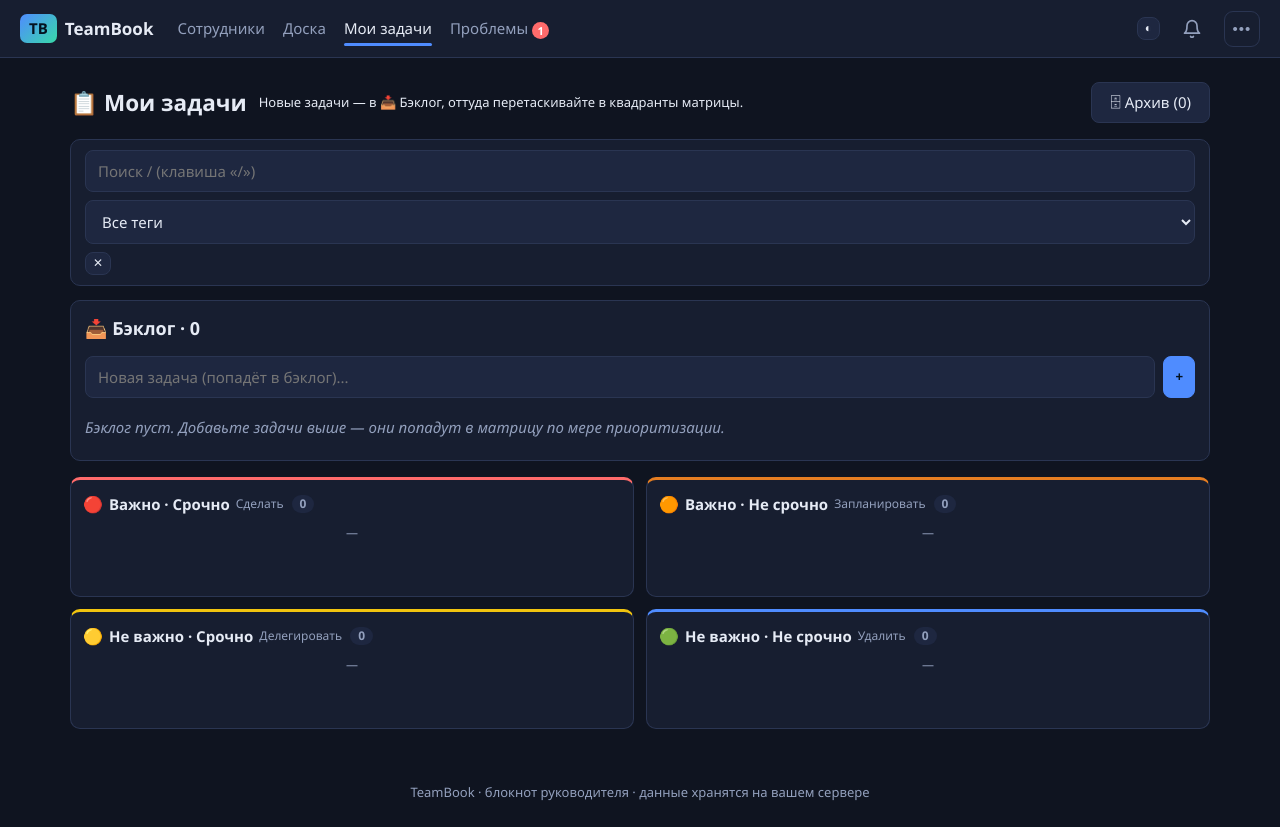
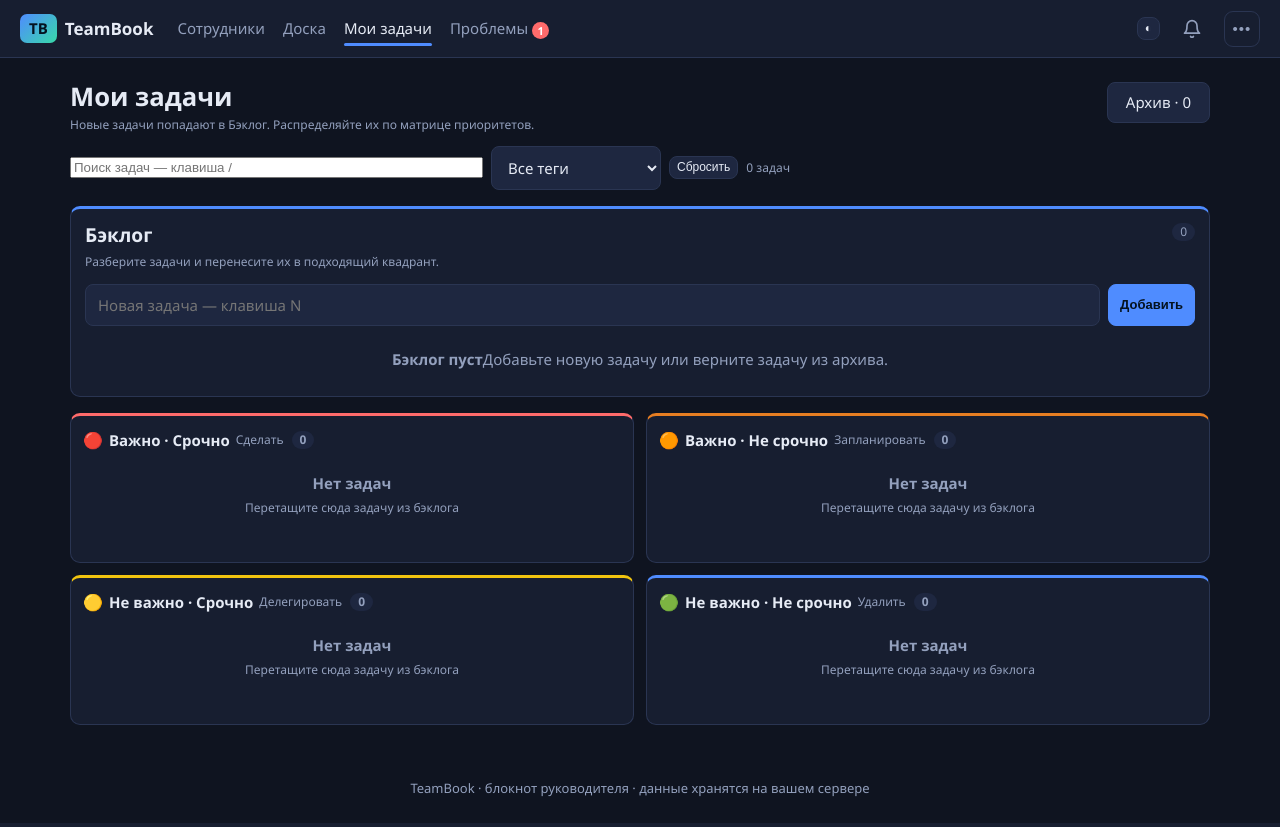
Before and after one commit to shoonia69/teambook, a Flask app: page /todo in a window 1280 px wide. Run offline with Flask 3, Linux system fonts and the light colour scheme; the visitor is signed in with stand-in values (Sample User, id 1); tables that the repository leaves empty hold one stand-in row (values such as "Sample post").

Commit message:
feat: redesign personal task workflow

```diff
--- a/static/style.css
+++ b/static/style.css
@@ -765,6 +765,31 @@ details.accordion > summary .mktoggle { color: var(--muted); font-size: 15px; }
 .todo-filterbar select { max-width: 160px; }
 .todo-filterbar .btn { flex-shrink: 0; }
 .todo-actions { display: flex; gap: 4px; flex-shrink: 0; flex-wrap: wrap; }
+.todo-page-header { margin-bottom: var(--space-3); }
+.todo-page-header .helper-text { margin: 4px 0 0; }
+.todo-filter-bar { max-width: 720px; margin-bottom: var(--space-4); }
+.todo-filter-bar input { flex: 1 1 240px; min-width: 140px; }
+.todo-filter-bar select { max-width: 170px; }
+.filter-result { color: var(--muted); font-size: 12px; white-space: nowrap; }
+.todo-layout { flex-direction: column; }
+.todo-backlog { flex: 1 1 auto; width: 100%; border-top: 3px solid var(--accent); }
+.todo-section-head { display: flex; align-items: flex-start; gap: var(--space-3); margin-bottom: var(--space-3); }
+.todo-section-head > div { flex: 1; }
+.todo-section-head .section-title { margin-bottom: 2px; }
+.todo-add-row input { flex: 1; min-width: 140px; }
+.todo-item { position: relative; }
+.todo-item[hidden] { display: none; }
+.todo-primary-action { margin: 0; }
+.todo-menu { flex: 0 0 auto; }
+.todo-menu > summary { list-style: none; }
+.todo-menu > summary::-webkit-details-marker { display: none; }
+.todo-menu[open] > .action-menu-panel { display: block; }
+.todo-menu .action-menu-panel { right: 0; left: auto; }
+.todo-menu form { margin: 0; }
+.todo-empty { min-height: 90px; padding: var(--space-3); }
+.todo-empty strong, .todo-empty span { display: block; }
+.todo-empty span { margin-top: 4px; color: var(--muted); font-size: 12px; }
+.todo-item:focus-visible { outline: var(--focus-ring); outline-offset: 2px; }
 
 /* --- матрица Эйзенхауэра в личном todo (2×2, важно × срочно) --- */
 .eisen-row {
--- a/templates/todo.html
+++ b/templates/todo.html
@@ -2,117 +2,114 @@
 {% block title %}Мои задачи · TeamBook{% endblock %}
 {% block content %}
 
-<div class="page-head">
-  <h2>📋 Мои задачи</h2>
-  <span class="sub" style="font-size:13px">
-    Новые задачи — в 📥 Бэклог, оттуда перетаскивайте в квадранты матрицы.
-  </span>
-  <div class="spacer"></div>
-  <a class="btn" href="{{ url_for('todo_archive') }}">🗄 Архив ({{ archive|length }})</a>
+<header class="page-header todo-page-header">
+  <div>
+    <h2 class="page-title">Мои задачи</h2>
+    <p class="helper-text">Новые задачи попадают в Бэклог. Распределяйте их по матрице приоритетов.</p>
   </div>
+  <a class="btn" href="{{ url_for('todo_archive') }}">Архив · {{ archive|length }}</a>
+</header>
 
-  <!-- поиск и фильтр по тегу — самый верх страницы -->
-  <div class="compact-filter">
-      <input type="text" id="todoSearch" placeholder="Поиск / (клавиша «/»)" oninput="todoApplyFilter()">
+<div class="filter-bar todo-filter-bar">
+  <input type="search" id="todoSearch" placeholder="Поиск задач — клавиша /" aria-label="Поиск задач" oninput="todoApplyFilter()">
   {% if all_tags %}
-      <select id="todoTagFilter" onchange="todoApplyFilter()">
+  <select id="todoTagFilter" aria-label="Фильтр по тегу" onchange="todoApplyFilter()">
     <option value="">Все теги</option>
     {% for tg in all_tags %}<option value="{{ tg }}">{{ tg }}</option>{% endfor %}
   </select>
-      <button class="btn btn-xs" type="button" title="Сбросить фильтры" onclick="document.getElementById('todoSearch').value='';document.getElementById('todoTagFilter').value='';todoApplyFilter();">✕</button>
   {% endif %}
+  <button class="btn btn-xs" type="button" title="Сбросить фильтры" onclick="todoResetFilter()">Сбросить</button>
+  <span class="filter-result" id="todoFilterResult" role="status"></span>
 </div>
 
-  <div class="todo-wrap" style="flex-direction:column">
-
-  <!-- БЭКЛОГ (вход для новых) -->
-  <section class="todo-panel" style="flex:1 1 auto;width:100%"
+<div class="todo-wrap todo-layout">
+  <section class="todo-panel todo-backlog" data-todo-container="backlog"
            ondragover="event.preventDefault(); this.classList.add('drag-over')"
            ondragleave="this.classList.remove('drag-over')"
            ondrop="todoDrop(event, 'backlog')">
-    <div class="panel-title">📥 Бэклог · {{ backlog|length }}</div>
+    <div class="todo-section-head">
+      <div>
+        <h3 class="section-title">Бэклог</h3>
+        <span class="helper-text">Разберите задачи и перенесите их в подходящий квадрант.</span>
+      </div>
+      <span class="kb-count" data-todo-count="backlog">{{ backlog|length }}</span>
+    </div>
     <form method="post" action="{{ url_for('todo_add') }}" class="todo-add-row">
-      <input type="text" name="title" id="todoNewTitle" placeholder="Новая задача (попадёт в бэклог)..." autocomplete="off" required style="flex:1">
-      <button class="btn small primary" type="submit">+</button>
+      <input type="text" name="title" id="todoNewTitle" placeholder="Новая задача — клавиша N" autocomplete="off" required>
+      <button class="btn small primary" type="submit">Добавить</button>
     </form>
-    {% if backlog %}
     <div class="todo-list">
       {% for t in backlog %}
       {% set is_over = t.due_date and t.due_date < today_s %}
-      <div class="todo-item {% if is_over %}todo-over{% endif %}" draggable="true" ondragstart="dirTodoDrag(event, {{ t.id }})" ondragend="todoDragEnd(event)"
+      <article class="todo-item {% if is_over %}todo-over{% endif %}" draggable="true"
+               data-todo-card data-todo-open tabindex="0" role="button"
+               onclick="todoCardClick(event, {{ t.id }}, this)" onkeydown="todoCardKey(event, {{ t.id }}, this)"
+               ondragstart="dirTodoDrag(event, {{ t.id }})" ondragend="todoDragEnd(event)"
                data-title="{{ t.title|lower }}" data-tag="{{ t.tag|lower }}">
         <span class="todo-title">{{ t.title }}</span>
-        {% if t.due_date %}<span class="todo-due {% if is_over %}over{% endif %}" title="Срок">{{ t.due_date[5:] }}{% if is_over %} ⚠{% endif %}</span>{% endif %}
+        {% if t.due_date %}<span class="todo-due {% if is_over %}over{% endif %}" title="Срок">{{ t.due_date[8:10] }}-{{ t.due_date[5:7] }}{% if is_over %} · просрочено{% endif %}</span>{% endif %}
         {% if t.tag %}<span class="todo-tag">{{ t.tag }}</span>{% endif %}
-        <button class="btn btn-xs" type="button" onclick="openTodo({{ t.id }}, this)" title="Редактировать">✏</button>
-        <div class="todo-actions">
-          <form method="post" action="{{ url_for('todo_up', todo=t.id) }}" style="display:inline;margin:0">
-            <button class="btn btn-xs" type="submit" title="Выше">↑</button>
-          </form>
-          <form method="post" action="{{ url_for('todo_down', todo=t.id) }}" style="display:inline;margin:0">
-            <button class="btn btn-xs" type="submit" title="Ниже">↓</button>
-          </form>
-          <form method="post" action="{{ url_for('todo_delegate', todo=t.id) }}" style="display:inline;margin:0">
-            <button class="btn btn-xs" type="submit" title="Делегировать в канбан">→ канбан</button>
-          </form>
-          <form method="post" action="{{ url_for('todo_delete', todo=t.id) }}" style="display:inline;margin:0">
-            <button class="btn btn-xs danger" type="submit" title="Удалить">✕</button>
-          </form>
+        <details class="action-menu todo-menu" onclick="event.stopPropagation()">
+          <summary class="more-btn" aria-label="Действия с задачей {{ t.title }}">•••</summary>
+          <div class="action-menu-panel">
+            <form method="post" action="{{ url_for('todo_up', todo=t.id) }}"><button class="action-menu-item" type="submit">Поднять выше</button></form>
+            <form method="post" action="{{ url_for('todo_down', todo=t.id) }}"><button class="action-menu-item" type="submit">Опустить ниже</button></form>
+            <form method="post" action="{{ url_for('todo_delegate', todo=t.id) }}"><button class="action-menu-item" type="submit">Делегировать в канбан</button></form>
+            <form method="post" action="{{ url_for('todo_delete', todo=t.id) }}"><button class="action-menu-item danger" type="submit">Удалить</button></form>
           </div>
-      </div>
+        </details>
+      </article>
+      {% else %}
+      <div class="empty-state"><strong>Бэклог пуст</strong><span>Добавьте новую задачу или верните задачу из архива.</span></div>
       {% endfor %}
     </div>
-    {% else %}
-    <div class="empty">Бэклог пуст. Добавьте задачи выше — они попадут в матрицу по мере приоритизации.</div>
-    {% endif %}
   </section>
 
-
-
-      <!-- МАТРИЦА 2×2: важно × срочно -->
   <div class="eisen-row">
     {% for q in quadrants %}
     {% set tasks = quad_tasks.get(q.key, []) %}
-      <div class="eisen-quad {{ q.cls }}"
-           data-status="{{ q.key }}"
+    <section class="eisen-quad {{ q.cls }}" data-status="{{ q.key }}" data-todo-container="{{ q.key }}"
              ondragover="event.preventDefault(); this.classList.add('drag-over')"
              ondragleave="this.classList.remove('drag-over')"
              ondrop="todoDrop(event, '{{ q.key }}')">
-        <div class="eisen-qhead"><span class="eisen-qicon">{{ q.icon }}</span> {{ q.title }} <span class="eisen-qaction">{{ q.action }}</span> <span class="kb-count">{{ tasks|length }}</span></div>
-        {% if tasks %}
+      <div class="eisen-qhead">
+        <span class="eisen-qicon">{{ q.icon }}</span>
+        <span>{{ q.title }}</span>
+        <span class="eisen-qaction">{{ q.action }}</span>
+        <span class="kb-count" data-todo-count="{{ q.key }}">{{ tasks|length }}</span>
+      </div>
       <div class="todo-list">
         {% for t in tasks %}
         {% set is_over = t.due_date and t.due_date < today_s %}
-          <div class="todo-item {% if is_over %}todo-over{% endif %}" draggable="true" ondragstart="dirTodoDrag(event, {{ t.id }})" ondragend="todoDragEnd(event)"
+        <article class="todo-item {% if is_over %}todo-over{% endif %}" draggable="true"
+                 data-todo-card data-todo-open tabindex="0" role="button"
+                 onclick="todoCardClick(event, {{ t.id }}, this)" onkeydown="todoCardKey(event, {{ t.id }}, this)"
+                 ondragstart="dirTodoDrag(event, {{ t.id }})" ondragend="todoDragEnd(event)"
                  data-title="{{ t.title|lower }}" data-tag="{{ t.tag|lower }}">
           <span class="todo-title">{{ t.title }}</span>
-            {% if t.due_date %}<span class="todo-due {% if is_over %}over{% endif %}" title="Срок">{{ t.due_date[5:] }}{% if is_over %} ⚠{% endif %}</span>{% endif %}
+          {% if t.due_date %}<span class="todo-due {% if is_over %}over{% endif %}" title="Срок">{{ t.due_date[8:10] }}-{{ t.due_date[5:7] }}{% if is_over %} · просрочено{% endif %}</span>{% endif %}
           {% if t.tag %}<span class="todo-tag">{{ t.tag }}</span>{% endif %}
-            <button class="btn btn-xs" type="button" onclick="openTodo({{ t.id }}, this)" title="Редактировать">✏</button>
-            <div class="todo-actions">
-              <form method="post" action="{{ url_for('todo_done', todo=t.id) }}" style="display:inline;margin:0">
-                <button class="btn btn-xs primary" type="submit" title="Сделано">✓</button>
+          <form method="post" action="{{ url_for('todo_done', todo=t.id) }}" class="todo-primary-action" onclick="event.stopPropagation()">
+            <button class="btn btn-xs primary" type="submit">✓ Выполнить</button>
           </form>
-              <form method="post" action="{{ url_for('todo_delegate', todo=t.id) }}" style="display:inline;margin:0">
-                <button class="btn btn-xs" type="submit" title="Делегировать в канбан">→ канбан</button>
-              </form>
-              <form method="post" action="{{ url_for('todo_delete', todo=t.id) }}" style="display:inline;margin:0">
-                <button class="btn btn-xs danger" type="submit" title="Удалить">✕</button>
-              </form>
+          <details class="action-menu todo-menu" onclick="event.stopPropagation()">
+            <summary class="more-btn" aria-label="Действия с задачей {{ t.title }}">•••</summary>
+            <div class="action-menu-panel">
+              <button class="action-menu-item" type="button" onclick="openTodo({{ t.id }}, this)">Редактировать</button>
+              <form method="post" action="{{ url_for('todo_delegate', todo=t.id) }}"><button class="action-menu-item" type="submit">Делегировать в канбан</button></form>
+              <form method="post" action="{{ url_for('todo_delete', todo=t.id) }}"><button class="action-menu-item danger" type="submit">Удалить</button></form>
+            </div>
+          </details>
+        </article>
+        {% else %}
+        <div class="empty-state todo-empty"><strong>Нет задач</strong><span>Перетащите сюда задачу из бэклога</span></div>
+        {% endfor %}
+      </div>
+    </section>
+    {% endfor %}
   </div>
 </div>
-          {% endfor %}
-        </div>
-        {% else %}
-        <div class="kb-empty">—</div>
-        {% endif %}
-      </div>
-    {% endfor %}
-  </div>
 
-</div>
-
-<!-- модалка редактирования задачи -->
 <div class="modal-overlay" id="todo-modal">
   <div class="modal-card" tabindex="-1">
     <div class="modal-head">
@@ -124,45 +121,38 @@
 </div>
 
 <script>
-/* Drag & drop задач между бэклогом и квадрантами матрицы */
 let todoDraggingId = null;
+let todoDragStarted = false;
 function dirTodoDrag(ev, id) {
-  todoDraggingId = id;
-  ev.dataTransfer.effectAllowed = 'move';
-  ev.dataTransfer.setData('text/plain', String(id));
-  /* явный вид перетаскиваемой карточки: исходник «уходит» + призрак-карточка */
-  var card = ev.currentTarget.closest('.todo-item');
-  if (card) card.classList.add('todo-dragging');
-  var titleEl = card ? card.querySelector('.todo-title') : null;
-  var ghost = document.createElement('div');
-  ghost.className = 'todo-drag-ghost';
-  ghost.textContent = titleEl ? titleEl.textContent.trim() : '';
-  document.body.appendChild(ghost);
-  ev.dataTransfer.setDragImage(ghost, 20, 14);
-  ev.dataTransfer.setData('text/plain', String(id));
+  todoDraggingId = id; todoDragStarted = true;
+  ev.dataTransfer.effectAllowed = 'move'; ev.dataTransfer.setData('text/plain', String(id));
+  var card = ev.currentTarget.closest('.todo-item'); if (card) card.classList.add('todo-dragging');
+  var ghost = document.createElement('div'); ghost.className = 'todo-drag-ghost';
+  ghost.textContent = card ? card.querySelector('.todo-title').textContent.trim() : '';
+  document.body.appendChild(ghost); ev.dataTransfer.setDragImage(ghost, 20, 14);
 }
 function todoDragEnd(ev) {
-  var card = ev.currentTarget.closest('.todo-item');
-  if (card) card.classList.remove('todo-dragging');
-  todoDraggingId = null;
-  document.querySelectorAll('.todo-drag-ghost').forEach(function (g) { g.remove(); });
+  var card = ev.currentTarget.closest('.todo-item'); if (card) card.classList.remove('todo-dragging');
+  todoDraggingId = null; document.querySelectorAll('.todo-drag-ghost').forEach(function (g) { g.remove(); });
+  setTimeout(function () { todoDragStarted = false; }, 0);
 }
 function todoDrop(ev, status) {
-  ev.preventDefault();
-  ev.currentTarget.classList.remove('drag-over');
+  ev.preventDefault(); ev.currentTarget.classList.remove('drag-over');
   if (todoDraggingId === null) return;
-  var id = todoDraggingId;
-  var fd = new FormData();
-  fd.append('status', status);
-  window.postForm({
-    url: '/todo/' + id + '/move', body: fd, method: 'POST', checkOk: true,
-    errText: 'Не удалось переместить задачу.',
-    onSuccess: function () { location.reload(); }
-  });
+  var id = todoDraggingId; var fd = new FormData(); fd.append('status', status);
+  window.postForm({ url: '/todo/' + id + '/move', body: fd, method: 'POST', checkOk: true,
+    errText: 'Не удалось переместить задачу.', onSuccess: function () { location.reload(); } });
   todoDraggingId = null;
 }
-
-/* Модалка редактирования (доступный диалог: фокус-ловушка, dirty-state, возврат фокуса) */
+function todoCardClick(event, id, trigger) {
+  if (todoDragStarted || event.target.closest('button, a, form, details, summary, input, select')) return;
+  openTodo(id, trigger);
+}
+function todoCardKey(event, id, trigger) {
+  if (event.key !== 'Enter' && event.key !== ' ') return;
+  if (event.target.closest('button, a, form, details, summary, input, select')) return;
+  event.preventDefault(); openTodo(id, trigger);
+}
 var todoModal = window.initModal({
   overlay: document.getElementById('todo-modal'),
   getBody: function () { return document.getElementById('todo-modal-body'); },
@@ -174,45 +164,43 @@ function openTodo(id, trigger) {
   var returnFocus = trigger || document.activeElement;
   fetch('/todo/' + encodeURIComponent(id) + '/card')
     .then(function (r) { if (!r.ok) throw new Error(r.status); return r.text(); })
-    .then(function (html) {
-      document.getElementById('todo-modal-body').innerHTML = html;
-      window.todoModal && todoModal.setDirty(false);
-      todoModal.open(returnFocus);
-    })
+    .then(function (html) { document.getElementById('todo-modal-body').innerHTML = html; todoModal.setDirty(false); todoModal.open(returnFocus); })
     .catch(function () { alert('Не удалось открыть задачу'); });
 }
 function closeTodo() { if (todoModal) todoModal.close(); }
-document.getElementById('todo-modal-close').addEventListener('click', function (e) { e.stopPropagation(); if (todoModal) todoModal.close(); });
-
-
-/* Поиск по названию + фильтр по тегу (бэклог и квадранты) */
+document.getElementById('todo-modal-close').addEventListener('click', function (e) { e.stopPropagation(); todoModal.close(); });
+function todoResetFilter() {
+  document.getElementById('todoSearch').value = '';
+  var tag = document.getElementById('todoTagFilter'); if (tag) tag.value = '';
+  todoApplyFilter(); document.getElementById('todoSearch').focus();
+}
 function todoApplyFilter() {
-  var q = (document.getElementById('todoSearch') ? document.getElementById('todoSearch').value : '').trim().toLowerCase();
-  var tag = (document.getElementById('todoTagFilter') ? document.getElementById('todoTagFilter').value : '').trim().toLowerCase();
-  document.querySelectorAll('.todo-item').forEach(function (card) {
-    var ok = true;
-    if (q) { var hay = (card.dataset.title || '') + ' ' + (card.dataset.tag || ''); if (hay.indexOf(q) === -1) ok = false; }
-    if (ok && tag && (card.dataset.tag || '') !== tag) ok = false;
-    card.style.display = ok ? '' : 'none';
+  var q = document.getElementById('todoSearch').value.trim().toLowerCase();
+  var tagNode = document.getElementById('todoTagFilter');
+  var tag = tagNode ? tagNode.value.trim().toLowerCase() : '';
+  var visibleTotal = 0; var total = 0;
+  document.querySelectorAll('[data-todo-card]').forEach(function (card) {
+    total++;
+    var hay = (card.dataset.title || '') + ' ' + (card.dataset.tag || '');
+    var visible = (!q || hay.indexOf(q) !== -1) && (!tag || (card.dataset.tag || '') === tag);
+    card.hidden = !visible; if (visible) visibleTotal++;
   });
-  document.querySelectorAll('.eisen-quad').forEach(function (quad) {
-    var visible = 0;
-    quad.querySelectorAll('.todo-item').forEach(function (c) { if (c.style.display !== 'none') visible++; });
-    var cnt = quad.querySelector('.kb-count'); if (cnt) cnt.textContent = visible;
+  document.querySelectorAll('[data-todo-container]').forEach(function (container) {
+    var visible = Array.from(container.querySelectorAll('[data-todo-card]')).filter(function (card) { return !card.hidden; }).length;
+    var count = container.querySelector('[data-todo-count]'); if (count) count.textContent = visible;
   });
+  var result = document.getElementById('todoFilterResult');
+  result.textContent = (q || tag) ? ('Показано ' + visibleTotal + ' из ' + total) : (total + ' задач');
 }
-
+todoApplyFilter();
 document.addEventListener('keydown', function (e) {
-  /* Пакет 2: хоткеи не перехватывают ввод в полях/composition/модификаторах;
-     "/" внутри поля вводится обычным символом. */
   if (window.hotkeyGuard(e)) return;
-  /* / — фокус на добавление новой задачи (только вне полей) */
   if (e.key === '/' && !window.isEditableTarget(document.activeElement)) {
-    var inp = document.getElementById('todoNewTitle');
-    if (inp) { e.preventDefault(); inp.focus(); }
+    e.preventDefault(); document.getElementById('todoSearch').focus();
   }
-  /* Esc закрывает модалку (проверку dirty и возврат фокуса делает initModal) */
+  if ((e.key === 'n' || e.key === 'N') && !window.isEditableTarget(document.activeElement)) {
+    e.preventDefault(); document.getElementById('todoNewTitle').focus();
+  }
 });
 </script>
-
 {% endblock %}
```
Also changed, not shown: tests/test_app_routes.py (+1 -1 lines), tests/test_todo_redesign.py (added, +31 -0 lines). Lines whose indentation alone changed are shown as unchanged.
